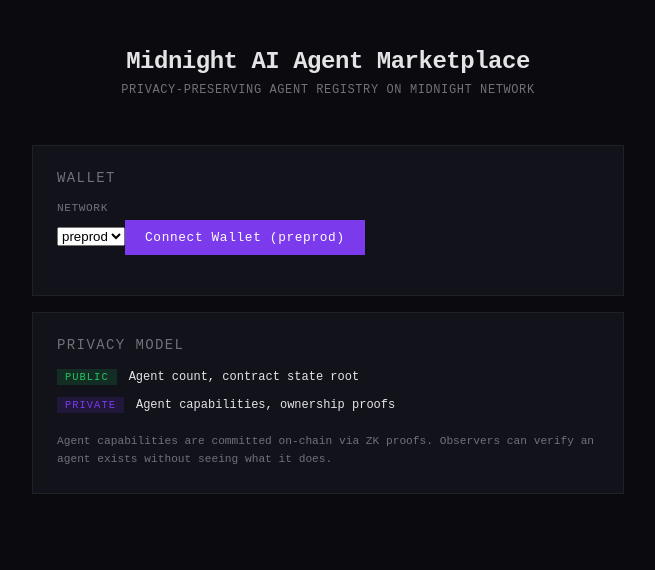
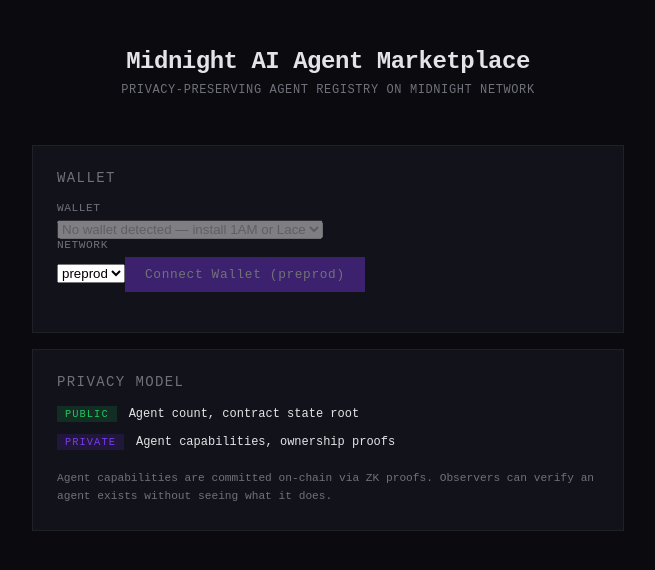
Before and after one commit to mwihoti/midagent, a React (Vite) app in the folder demo/: page / in a window 1280 px wide. Shown: the top 570 px of the page, without its empty margins (312-967 px from the left). Built offline with nearby package versions, Linux system fonts and the light colour scheme.

Commit message:
feat(frontend): detect and select among installed wallets (1AM, Lace)

```diff
--- a/demo/src/App.tsx
+++ b/demo/src/App.tsx
@@ -1,6 +1,11 @@
-import { useState, useCallback } from 'react';
+import { useState, useCallback, useEffect } from 'react';
 import './App.css';
 import { CONTRACTS, type ContractKey } from './compiledContract';
+
+interface WalletChoice {
+  key: string;
+  label: string;
+}
 
 type WalletStatus = 'disconnected' | 'connecting' | 'connected' | 'error';
 
@@ -15,7 +20,29 @@
   const [error, setError] = useState<string | null>(null);
 
   const [network, setNetwork] = useState<Network>('preprod');
+  const [wallets, setWallets] = useState<WalletChoice[]>([]);
+  const [selectedWallet, setSelectedWallet] = useState<string>('');
+  const [connectedWallet, setConnectedWallet] = useState<string | null>(null);
   const [selectedContract, setSelectedContract] = useState<ContractKey>('agent-registry');
+
+  // Wallet extensions inject themselves into window.midnight asynchronously, so
+  // poll briefly to discover every available wallet (1AM, Lace, …).
+  useEffect(() => {
+    let cancelled = false;
+    let tries = 0;
+    const detect = async () => {
+      const { listWallets } = await import('./wallet');
+      const found = listWallets().map((w) => ({ key: w.key, label: w.label }));
+      if (cancelled) return;
+      setWallets(found);
+      setSelectedWallet((cur) => cur || found[0]?.key || '');
+      if (found.length === 0 && tries++ < 12) setTimeout(detect, 500);
+    };
+    detect();
+    return () => {
+      cancelled = true;
+    };
+  }, []);
   const [deployed, setDeployed] = useState<Record<string, string>>({});
   const [deploying, setDeploying] = useState<ContractKey | null>(null);
   const [agentId, setAgentId] = useState('');
@@ -29,23 +56,26 @@
     try {
       const { connectWallet } = await import('./wallet');
 
-      const { api, config: cfg, unshieldedAddress } = await connectWallet(network);
+      const { api, config: cfg, unshieldedAddress, walletLabel } =
+        await connectWallet(network, selectedWallet || undefined);
 
       setWalletApi(api);
       setConfig(cfg);
       setAddress(unshieldedAddress);
+      setConnectedWallet(walletLabel);
       setWalletStatus('connected');
     } catch (err: any) {
       console.error('Connect error:', err);
       setError(err.message || 'Failed to connect');
       setWalletStatus('error');
     }
-  }, [network]);
+  }, [network, selectedWallet]);
 
   const handleDisconnect = useCallback(() => {
     setWalletApi(null);
     setConfig(null);
     setAddress(null);
+    setConnectedWallet(null);
     setDeployed({});
     setTxResult(null);
     setWalletStatus('disconnected');
@@ -136,6 +166,23 @@
           <h2>Wallet</h2>
           {walletStatus === 'disconnected' && (
             <div className="input-group">
+              <label htmlFor="wallet">Wallet</label>
+              <select
+                id="wallet"
+                value={selectedWallet}
+                onChange={(e) => setSelectedWallet(e.target.value)}
+                disabled={wallets.length === 0}
+              >
+                {wallets.length === 0 ? (
+                  <option value="">No wallet detected — install 1AM or Lace</option>
+                ) : (
+                  wallets.map((w) => (
+                    <option key={w.key} value={w.key}>
+                      {w.label}
+                    </option>
+                  ))
+                )}
+              </select>
               <label htmlFor="network">Network</label>
               <select
                 id="network"
@@ -148,8 +195,14 @@
                   </option>
                 ))}
               </select>
-              <button className="btn primary" onClick={handleConnect}>
-                Connect Wallet ({network})
+              <button
+                className="btn primary"
+                onClick={handleConnect}
+                disabled={wallets.length === 0}
+              >
+                Connect{' '}
+                {wallets.find((w) => w.key === selectedWallet)?.label ?? 'Wallet'}{' '}
+                ({network})
               </button>
             </div>
           )}
@@ -159,7 +212,7 @@
           {walletStatus === 'connected' && (
             <div className="connected-info">
               <p className="address">
-                <span className="label">Address:</span>
+                <span className="label">{connectedWallet ?? 'Wallet'} · {network}</span>
                 <span className="value" title={address || ''}>
                   {address?.slice(0, 20)}...{address?.slice(-10)}
                 </span>
--- a/demo/src/wallet.ts
+++ b/demo/src/wallet.ts
@@ -3,31 +3,57 @@
 import { indexerPublicDataProvider } from '@midnight-ntwrk/midnight-js-indexer-public-data-provider';
 
 export interface WalletInfo {
-  name: string;
+  key: string;
+  label: string;
   api: any;
 }
 
+// Friendly display names for known injected wallet keys.
+const WALLET_LABELS: Record<string, string> = {
+  mnLace: 'Lace',
+  lace: 'Lace',
+  '1am': '1AM',
+  oneam: '1AM',
+  midnight: 'Midnight',
+};
+
+function labelFor(key: string): string {
+  return WALLET_LABELS[key] ?? key;
+}
+
+// Every Midnight-compatible wallet injects itself under window.midnight.<key>.
+// We list all of them (that expose connect()) so the user can pick.
 export function listWallets(): WalletInfo[] {
   const injected = (window as any).midnight;
   if (!injected) return [];
-  return Object.entries(injected).map(([key, api]) => ({
-    name: key,
-    api: api as any,
-  }));
+  return Object.entries(injected)
+    .filter(([, api]) => api && typeof (api as any).connect === 'function')
+    .map(([key, api]) => ({ key, label: labelFor(key), api: api as any }));
 }
 
-export async function connectWallet(network: string = 'preprod'): Promise<{
+export async function connectWallet(
+  network: string = 'preprod',
+  walletKey?: string,
+): Promise<{
   api: any;
   config: any;
   unshieldedAddress: string;
   shieldedAddress: string;
+  walletKey: string;
+  walletLabel: string;
 }> {
   const wallets = listWallets();
   if (wallets.length === 0) {
     throw new Error('No Midnight wallet found. Install 1AM or Lace extension.');
   }
 
-  const wallet = wallets[0];
+  const wallet = walletKey
+    ? wallets.find((w) => w.key === walletKey)
+    : wallets[0];
+  if (!wallet) {
+    throw new Error(`Wallet "${walletKey}" not found. Available: ${wallets.map((w) => w.label).join(', ')}`);
+  }
+
   const api = await wallet.api.connect(network);
 
   const [config, unshieldedResult, shieldedResult] = await Promise.all([
@@ -43,6 +69,8 @@
     config,
     unshieldedAddress: unshieldedResult.unshieldedAddress,
     shieldedAddress: shieldedResult.shieldedAddress,
+    walletKey: wallet.key,
+    walletLabel: wallet.label,
   };
 }
 
```
